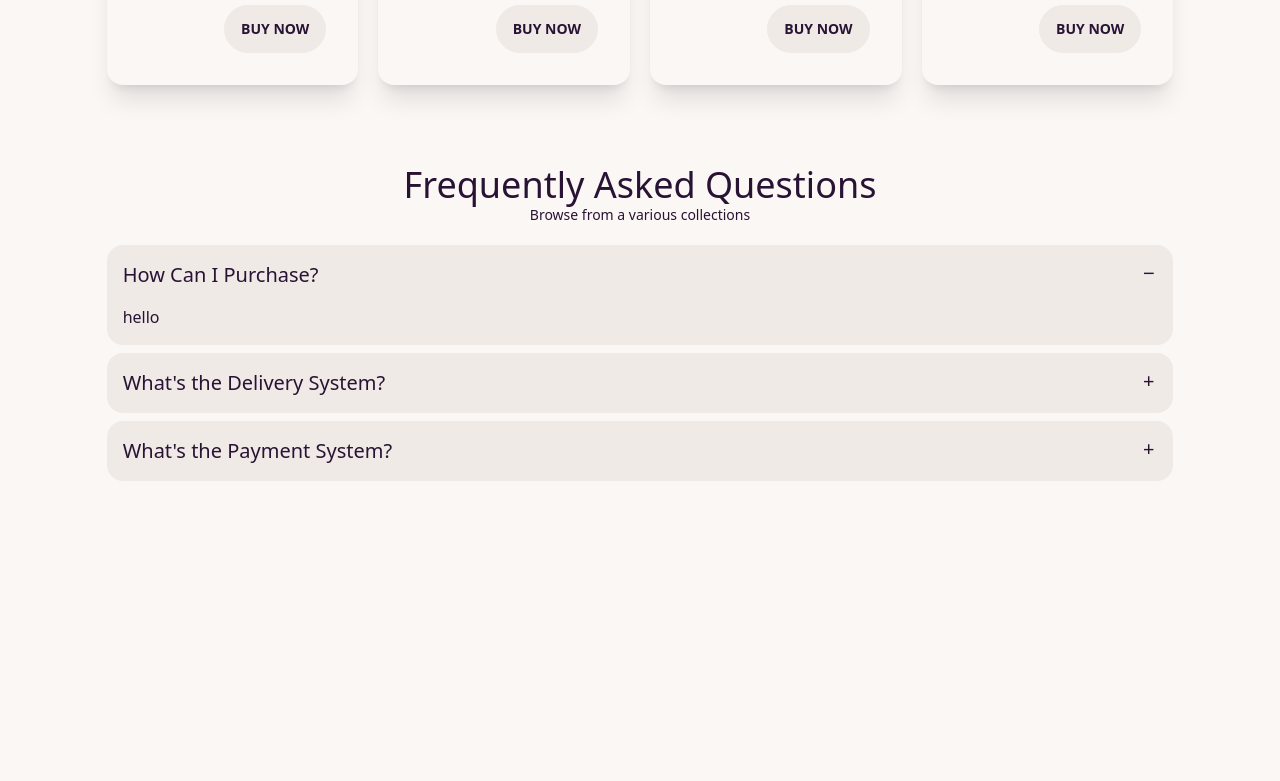
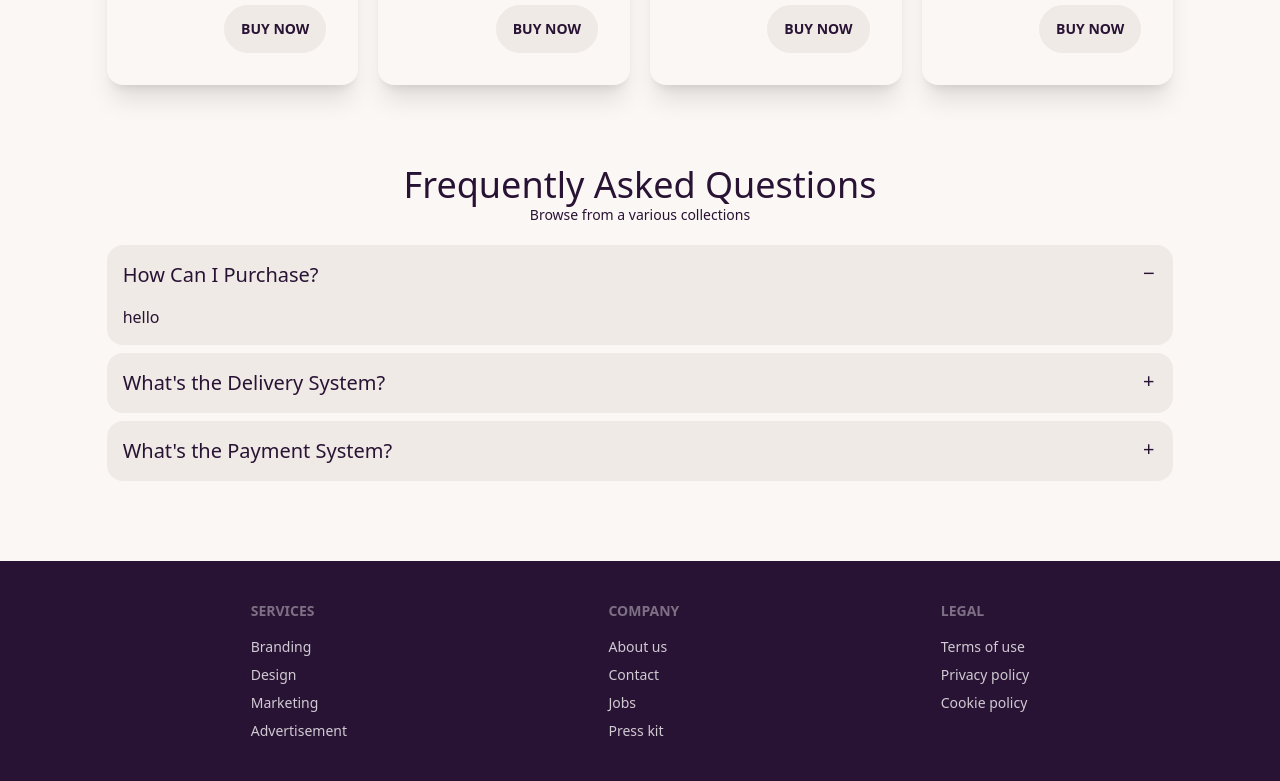
Before and after one commit to akibrahman/conceptual-session-5, a plain HTML site: page index.html in a window 1280 px wide. Shown: the part 2112-2893 px from the top of the page. Before the commit the page ends 2753 px from the top, so only its background shows below. Drawn offline with nearby package versions, Linux system fonts and the light colour scheme.

Commit message:
Footer Section Completed

```diff
--- a/index.html
+++ b/index.html
@@ -97,7 +97,7 @@
         </div>
       </div>
     </header>
-    <main class="container mx-auto mb-40">
+    <main class="container mx-auto">
       <!-- Collection Section  -->
       <section class="text-center w-[80%] md:w-5/6 mx-auto mb-20">
         <h1 class="text-2xl md:text-4xl">Huge Collection</h1>
@@ -297,6 +297,30 @@
         </div>
       </section>
     </main>
-    <footer></footer>
+    <!-- Footer  -->
+    <footer class="py-10 bg-neutral text-neutral-content">
+      <div class="footer justify-around w-[95%] md:w-[80%] mx-auto">
+        <div>
+          <span class="footer-title">Services</span>
+          <a class="link link-hover">Branding</a>
+          <a class="link link-hover">Design</a>
+          <a class="link link-hover">Marketing</a>
+          <a class="link link-hover">Advertisement</a>
+        </div>
+        <div>
+          <span class="footer-title">Company</span>
+          <a class="link link-hover">About us</a>
+          <a class="link link-hover">Contact</a>
+          <a class="link link-hover">Jobs</a>
+          <a class="link link-hover">Press kit</a>
+        </div>
+        <div>
+          <span class="footer-title">Legal</span>
+          <a class="link link-hover">Terms of use</a>
+          <a class="link link-hover">Privacy policy</a>
+          <a class="link link-hover">Cookie policy</a>
+        </div>
+      </div>
+    </footer>
   </body>
 </html>
```
